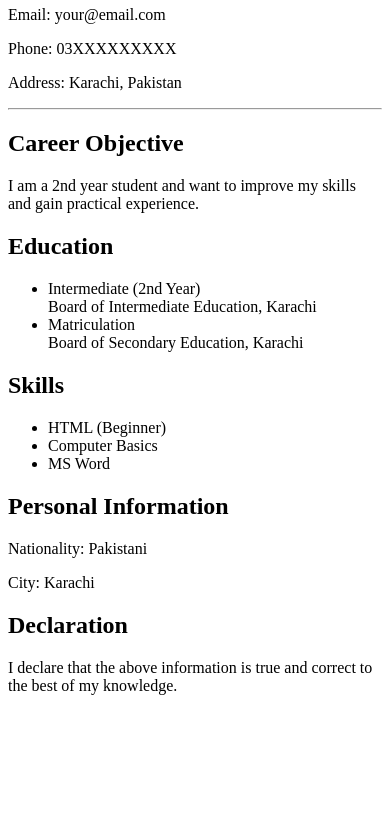
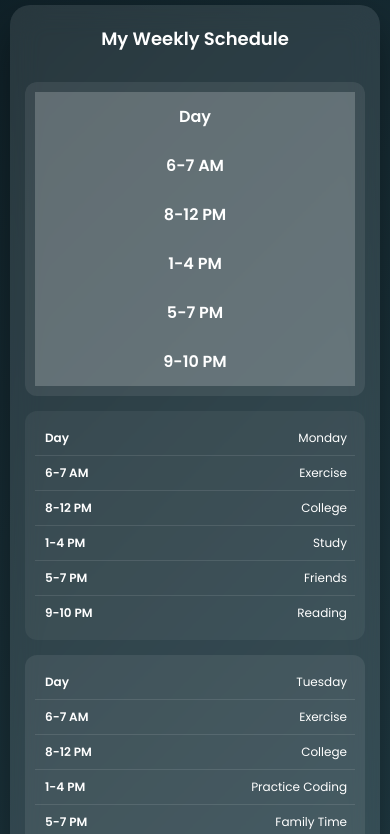
Before and after one commit to muhammadali944/cv., a plain HTML site: page index.html in a window 390 px wide. Shown: the part 60-894 px from the top of the page. Before the commit the page ends 844 px from the top, so only its background shows below. Drawn offline with Linux system fonts and the light colour scheme.

Commit message:
Update index.html

```diff
--- a/index.html
+++ b/index.html
@@ -1,56 +1,258 @@
-<html>
-    <head>
-        <body>
-            <!DOCTYPE html>
-<html>
+<!DOCTYPE html>
+<html lang="en">
 <head>
-    <title>Student CV</title>
+<meta charset="UTF-8">
+<meta name="viewport" content="width=device-width, initial-scale=1.0">
+<title>Weekly Schedule</title>
+
+<link href="https://fonts.googleapis.com/css2?family=Poppins:wght@300;400;600;700&display=swap" rel="stylesheet">
+
+<style>
+*{
+    margin:0;
+    padding:0;
+    box-sizing:border-box;
+    font-family:'Poppins', sans-serif;
+}
+
+body{
+    background: linear-gradient(135deg,#0f2027,#203a43,#2c5364);
+    min-height:100vh;
+    display:flex;
+    justify-content:center;
+    align-items:center;
+    padding:40px 20px;
+}
+
+.container{
+    width:100%;
+    max-width:1100px;
+}
+
+.card{
+    background: rgba(255,255,255,0.1);
+    backdrop-filter: blur(15px);
+    border-radius:20px;
+    padding:40px;
+    box-shadow:0 20px 40px rgba(0,0,0,0.4);
+    color:#fff;
+}
+
+h1{
+    text-align:center;
+    margin-bottom:30px;
+    font-weight:600;
+}
+
+table{
+    width:100%;
+    border-collapse:collapse;
+    text-align:center;
+    border-radius:10px;
+    overflow:hidden;
+}
+
+th, td{
+    padding:12px;
+}
+
+th{
+    background: rgba(255,255,255,0.2);
+    font-weight:600;
+}
+
+tr:nth-child(even){
+    background: rgba(255,255,255,0.05);
+}
+
+tr:hover{
+    background: rgba(255,255,255,0.15);
+    transition:0.3s;
+}
+
+.nav{
+    text-align:center;
+    margin-bottom:20px;
+}
+
+.nav a{
+    text-decoration:none;
+    color:#fff;
+    background: rgba(255,255,255,0.2);
+    padding:8px 20px;
+    border-radius:30px;
+    transition:0.3s;
+}
+
+.nav a:hover{
+    background:#fff;
+    color:#203a43;
+}
+
+/* ============================= */
+/* 📱 RESPONSIVE DESIGN START */
+/* ============================= */
+
+@media (max-width:768px){
+
+    body{
+        padding:20px 10px;
+        align-items:flex-start;
+    }
+
+    .card{
+        padding:20px 15px;
+    }
+
+    h1{
+        font-size:20px;
+    }
+
+    /* Table to Card Layout */
+    table, thead, tbody, th, td, tr{
+        display:block;
+        width:100%;
+    }
+
+    thead{
+        display:none;
+    }
+
+    tr{
+        margin-bottom:15px;
+        background: rgba(255,255,255,0.08);
+        border-radius:12px;
+        padding:10px;
+    }
+
+    td{
+        text-align:right;
+        padding:10px;
+        position:relative;
+        font-size:13px;
+        border-bottom:1px solid rgba(255,255,255,0.1);
+    }
+
+    td:last-child{
+        border-bottom:none;
+    }
+
+    td::before{
+        content: attr(data-label);
+        position:absolute;
+        left:10px;
+        font-weight:600;
+        text-align:left;
+    }
+}
+
+@media (max-width:480px){
+
+    h1{
+        font-size:18px;
+    }
+
+    .nav a{
+        padding:6px 15px;
+        font-size:12px;
+    }
+
+    td{
+        font-size:12px;
+        padding:8px;
+    }
+}
+
+</style>
 </head>
+
 <body>
 
-<h1>Your Name</h1>
-<p>Email: your@email.com</p>
-<p>Phone: 03XXXXXXXXX</p>
-<p>Address: Karachi, Pakistan</p>
+<div class="container">
 
-<hr>
+<div class="nav">
+    <a href="index.html">&larr; Back</a>
+</div>
 
-<h2>Career Objective</h2>
-<p>
-I am a 2nd year student and want to improve my skills and gain practical experience.
-</p>
+<div class="card">
+    <h1>My Weekly Schedule</h1>
 
-<h2>Education</h2>
-<ul>
-    <li>
-        Intermediate (2nd Year)
-        <br>Board of Intermediate Education, Karachi
-    </li>
-    <li>
-        Matriculation
-        <br>Board of Secondary Education, Karachi
-    </li>
-</ul>
+    <table>
+        <tr>
+            <th>Day</th>
+            <th>6-7 AM</th>
+            <th>8-12 PM</th>
+            <th>1-4 PM</th>
+            <th>5-7 PM</th>
+            <th>9-10 PM</th>
+        </tr>
 
-<h2>Skills</h2>
-<ul>
-    <li>HTML (Beginner)</li>
-    <li>Computer Basics</li>
-    <li>MS Word</li>
-</ul>
+        <tr>
+           <td data-label="Day">Monday</td>
+    <td data-label="6-7 AM">Exercise</td>
+    <td data-label="8-12 PM">College</td>
+    <td data-label="1-4 PM">Study</td>
+    <td data-label="5-7 PM">Friends</td>
+    <td data-label="9-10 PM">Reading</td>
+        </tr>
 
-<h2>Personal Information</h2>
-<p>Nationality: Pakistani</p>
-<p>City: Karachi</p>
+        <tr>
+            <td data-label="Day">Tuesday</td>
+            <td data-label="6-7 AM">Exercise</td>
+            <td data-label="8-12 PM">College</td>
+            <td data-label="1-4 PM">Practice Coding</td>
+            <td data-label="5-7 PM">Family Time</td>
+            <td data-label="9-10 PM">Reading</td>
+        </tr>
 
-<h2>Declaration</h2>
-<p>
-I declare that the above information is true and correct to the best of my knowledge.
-</p>
+        <tr>
+            <td data-label="Day">Wednesday</td>
+            <td data-label="6-7 AM">Exercise</td>
+            <td data-label="8-12 PM">College</td>
+            <td data-label="1-4 PM">Study</td>
+            <td data-label="5-7 PM">Friends</td>
+            <td data-label="9-10 PM">Self Learning</td>
+        </tr>
 
+        <tr>
+            <td data-label="Day">Thursday</td>
+            <td data-label="6-7 AM">Exercise</td>
+            <td data-label="8-12 PM">College</td>
+            <td data-label="1-4 PM">Assignments</td>
+            <td data-label="5-7 PM">Family Time</td>
+            <td data-label="9-10 PM">Reading</td>
+        </tr>
+
+        <tr>
+            <td data-label="Day">Friday</td>
+            <td data-label="6-7 AM">Exercise</td>
+            <td data-label="8-12 PM">College</td>
+            <td data-label="1-4 PM">Study</td>
+            <td data-label="5-7 PM">Friends</td>
+            <td data-label="9-10 PM">Islamic Study</td>
+        </tr>
+
+        <tr>
+            <td data-label="Day">Saturday</td>
+            <td data-label="6-7 AM">Late Wake Up</td>
+            <td data-label="8-12 PM">Home Work</td>
+            <td data-label="1-4 PM">Practice Coding</td>
+            <td data-label="5-7 PM">Friends</td>
+            <td data-label="9-10 PM">Movie Time</td>
+        </tr>
+
+        <tr>
+            <td data-label="Day">Sunday</td>
+            <td data-label="6-7 AM">Relax</td>
+            <td data-label="8-12 PM">Family Time</td>
+            <td data-label="1-4 PM">Planning Week</td>
+            <td data-label="5-7 PM">Outing</td>
+            <td data-label="9-10 PM">Early Sleep</td>
+        </tr>
+
+    </table>
+</div>
+
+</div>
 </body>
 </html>
-
-        </body>
-    </head>
-</html>
```
